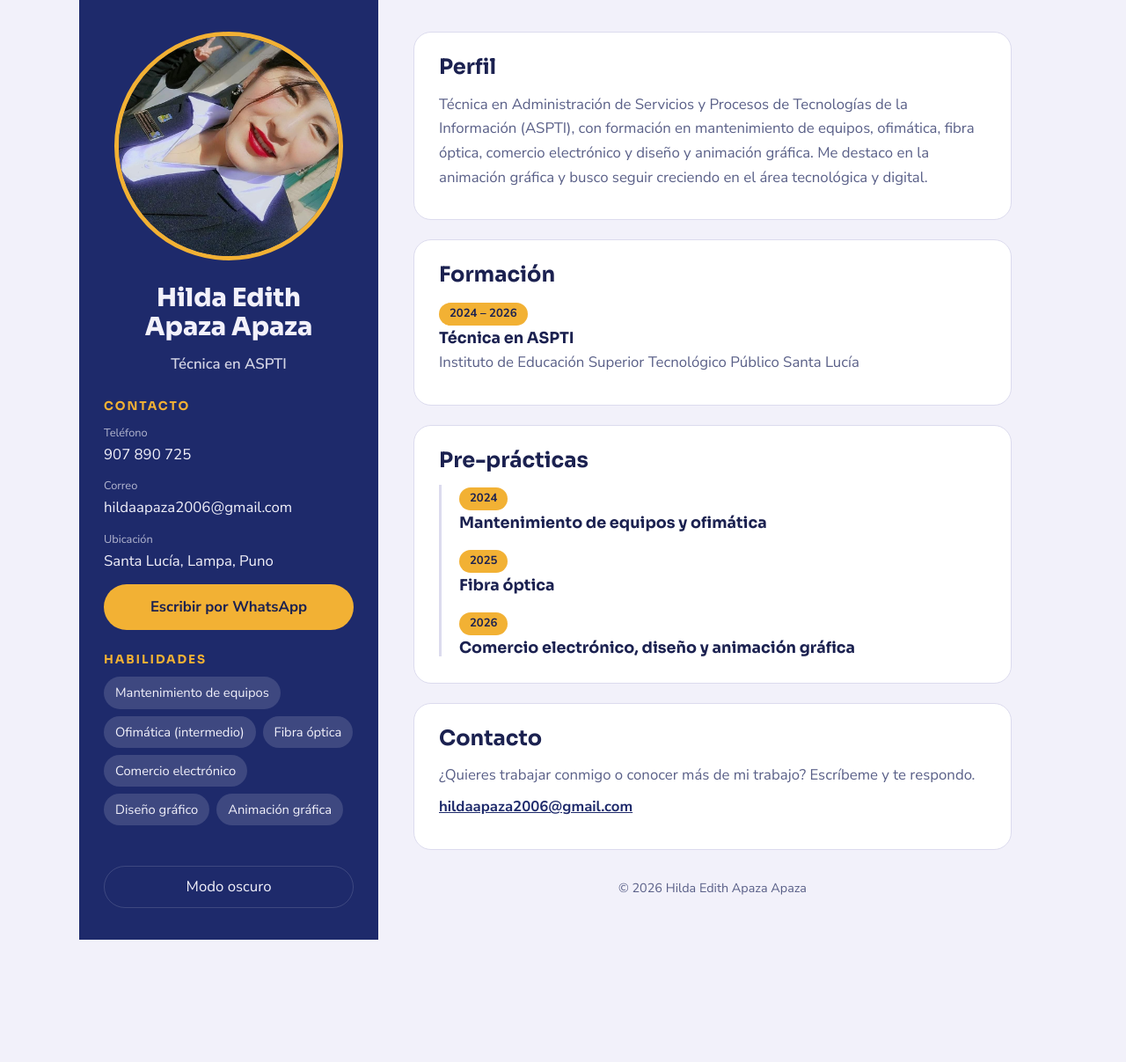
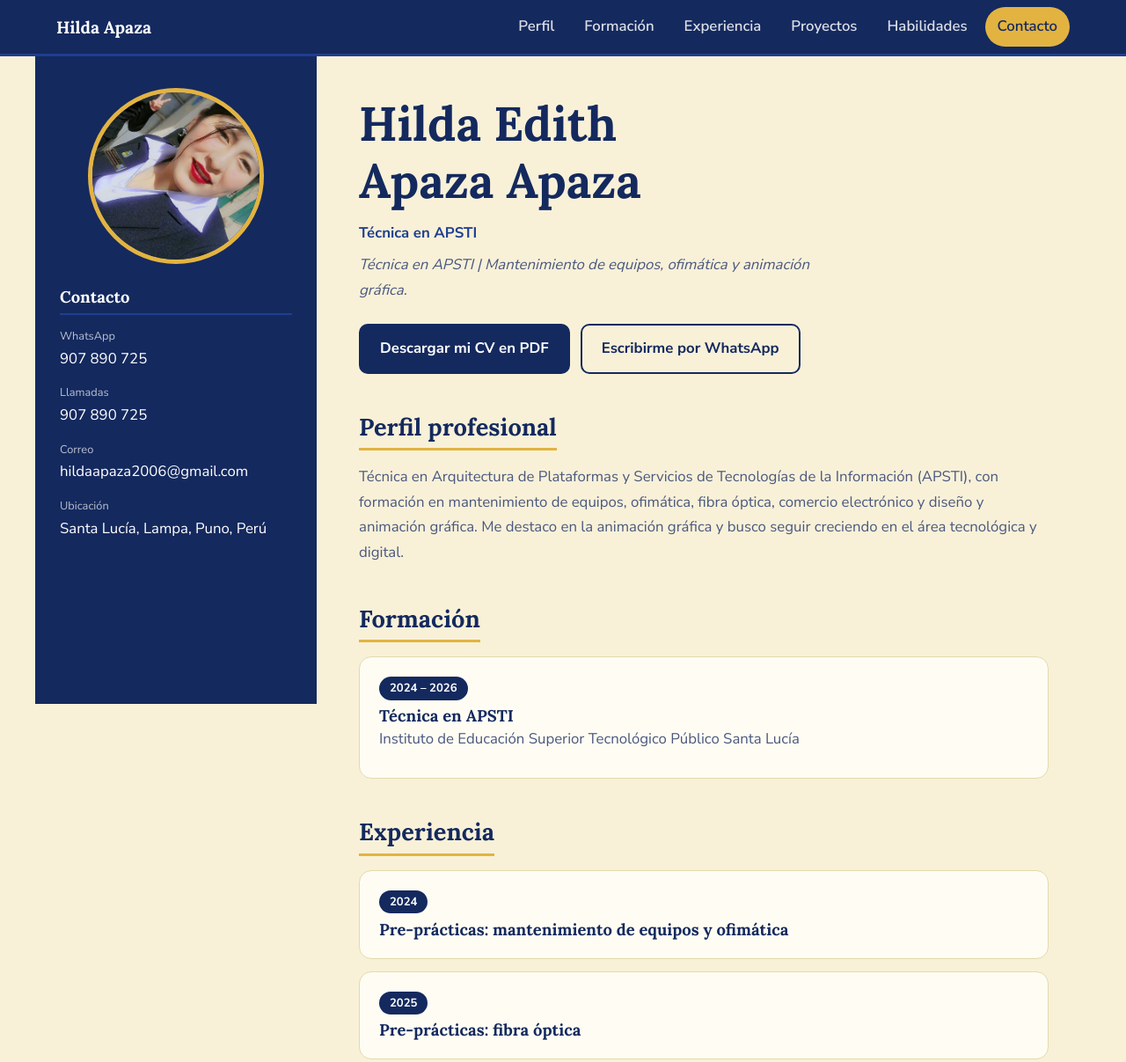
Before and after one commit to hildaapaza2006-alt/Edith, a plain HTML site: page index.html in a window 1280 px wide. Shown: the top 1207 px of the page at 88% size. Before the commit the page ends 1068 px from the top, so only its background shows below. Drawn offline with Linux system fonts and the light colour scheme.

Commit message:
Add files via upload

```diff
--- a/index.html
+++ b/index.html
@@ -4,31 +4,159 @@
 <meta charset="utf-8">
 <meta name="viewport" content="width=device-width, initial-scale=1">
 <title>Hilda Edith Apaza Apaza – CV</title>
-<meta name="description" content="Currículum de Hilda Edith Apaza Apaza, técnica en ASPTI: mantenimiento de equipos, fibra óptica, comercio electrónico y animación gráfica.">
+<meta name="description" content="Currículum de Hilda Edith Apaza Apaza, técnica en APSTI: mantenimiento de equipos, fibra óptica, comercio electrónico y animación gráfica.">
 <link rel="preconnect" href="https://fonts.googleapis.com">
 <link rel="preconnect" href="https://fonts.gstatic.com" crossorigin>
-<link href="https://fonts.googleapis.com/css2?family=Sora:wght@500;700;800&family=Nunito+Sans:wght@400;600;700&display=swap" rel="stylesheet">
-<link rel="stylesheet" href="style.css">
+<link href="https://fonts.googleapis.com/css2?family=Lora:wght@500;700&family=Nunito+Sans:wght@400;600;700&display=swap" rel="stylesheet">
+<style>
+/* ===== Colores: cambia aquí para personalizar toda la página ===== */
+:root{
+  --navy:#14295E;
+  --navy2:#1F3F8F;
+  --cream:#F8F1D8;
+  --card:#FFFDF3;
+  --ink:#14295E;
+  --muted:#4B587F;
+  --line:#E3D9AE;
+  --gold:#E3B341;
+  --nav-h:64px;
+}
+*,*::before,*::after{box-sizing:border-box}
+html{scroll-behavior:smooth;scroll-padding-top:calc(var(--nav-h) + 16px)}
+body{margin:0;background:var(--cream);color:var(--ink);font:400 1.05rem/1.7 "Nunito Sans",system-ui,sans-serif}
+h1,h2,h3{font-family:Lora,Georgia,serif;margin:0;line-height:1.2}
+a{color:inherit}
+:focus-visible{outline:3px solid var(--gold);outline-offset:3px}
+
+/* ===== Menú superior ===== */
+.nav{position:sticky;top:0;z-index:10;height:var(--nav-h);background:var(--navy);color:#fff;border-bottom:3px solid var(--navy2)}
+.nav .in{max-width:1200px;height:100%;margin:0 auto;padding:0 24px;display:flex;align-items:center;justify-content:space-between;gap:20px}
+.marca{font:700 1.2rem Lora,serif;text-decoration:none;white-space:nowrap}
+.nav ul{list-style:none;margin:0;padding:0;display:flex;gap:6px;overflow-x:auto}
+.nav li a{display:block;text-decoration:none;padding:8px 14px;border-radius:999px;font-weight:600;white-space:nowrap;opacity:.85}
+.nav li a:hover{opacity:1;background:rgba(255,255,255,.1)}
+.nav li a.activo{opacity:1;background:var(--gold);color:var(--navy)}
+
+/* ===== Estructura ===== */
+.page{max-width:1200px;margin:0 auto;display:grid;grid-template-columns:320px 1fr}
+.side{
+  background:var(--navy);color:#fff;padding:36px 28px;
+  position:sticky;top:var(--nav-h);height:calc(100vh - var(--nav-h));overflow-y:auto;
+}
+.avatar{position:relative;display:grid;place-items:center;width:200px;height:200px;margin:0 auto 26px;border-radius:50%;overflow:hidden;border:5px solid var(--gold);background:var(--navy2);font:700 3.6rem Lora,serif;color:var(--gold)}
+.avatar img{position:absolute;inset:0;width:100%;height:100%;object-fit:cover}
+.side h2{font-size:1.15rem;padding-bottom:8px;margin-bottom:14px;border-bottom:2px solid var(--navy2)}
+.side dl{margin:0;display:grid;gap:14px}
+.side dt{font-size:.8rem;opacity:.7}
+.side dd{margin:0;overflow-wrap:anywhere}
+.side a{text-decoration:none}
+.side a:hover{text-decoration:underline}
+
+.main{padding:44px 48px 20px}
+
+/* ===== Portada ===== */
+.hero h1{font-size:clamp(2.2rem,5vw,3.4rem);color:var(--navy)}
+.rol{margin:12px 0 0;font-weight:700;color:var(--navy2)}
+.lema{margin:8px 0 0;font-style:italic;color:var(--muted);max-width:52ch}
+.botones{display:flex;flex-wrap:wrap;gap:12px;margin-top:24px}
+.btn{display:inline-block;text-decoration:none;font-weight:700;padding:12px 22px;border-radius:10px;border:2px solid var(--navy)}
+.btn.lleno{background:var(--navy);color:#fff}
+.btn.vacio{background:transparent;color:var(--navy)}
+.btn:hover{background:var(--navy2);border-color:var(--navy2);color:#fff}
+
+/* ===== Secciones ===== */
+section.bloque{margin-top:44px}
+.bloque h2{font-size:1.7rem;margin-bottom:16px;padding-bottom:8px;border-bottom:3px solid var(--gold);display:inline-block}
+.bloque p{margin:0 0 10px;color:var(--muted)}
+.tarjeta{background:var(--card);border:1px solid var(--line);border-radius:14px;padding:20px 22px;margin-bottom:14px}
+.tarjeta h3{font-size:1.15rem;margin:6px 0 2px}
+.fecha{display:inline-block;background:var(--navy);color:#fff;font-weight:700;font-size:.82rem;padding:2px 12px;border-radius:999px}
+.chips{list-style:none;margin:0;padding:0;display:flex;flex-wrap:wrap;gap:10px}
+.chips li{background:var(--navy);color:#fff;padding:8px 18px;border-radius:999px;font-weight:600;font-size:.95rem}
+.chips li:nth-child(even){background:var(--navy2)}
+footer{text-align:center;color:var(--muted);font-size:.9rem;padding:40px 0 30px}
+
+/* ===== Celular ===== */
+@media (max-width:860px){
+  .page{grid-template-columns:1fr}
+  .side{position:static;height:auto}
+  .main{padding:30px 20px 10px}
+  .nav .in{padding:0 12px}
+  .marca{display:none}
+}
+@media (prefers-reduced-motion:reduce){html{scroll-behavior:auto}}
+@media print{.nav,.botones{display:none}.side{position:static;height:auto}}
+</style>
 </head>
 <body>
+
+<nav class="nav" aria-label="Menú principal"><div class="in">
+  <a class="marca" href="#perfil">Hilda Apaza</a>
+  <ul id="menu">
+    <li><a href="#perfil">Perfil</a></li>
+    <li><a href="#formacion">Formación</a></li>
+    <li><a href="#experiencia">Experiencia</a></li>
+    <li><a href="#proyectos">Proyectos</a></li>
+    <li><a href="#habilidades">Habilidades</a></li>
+    <li><a href="#contacto">Contacto</a></li>
+  </ul>
+</div></nav>
+
 <div class="page">
 
   <aside class="side">
-    <img class="foto" src="foto.jpg" alt="Foto de Hilda Edith Apaza Apaza">
-    <h1>Hilda Edith<br>Apaza Apaza</h1>
-    <p class="rol">Técnica en ASPTI</p>
+    <div class="avatar">HA<img src="foto.jpg" alt="Foto de Hilda Edith Apaza Apaza" onerror="this.remove()"></div>
+    <h2>Contacto</h2>
+    <dl>
+      <div><dt>WhatsApp</dt><dd><a href="https://wa.me/51907890725" target="_blank" rel="noopener">907 890 725</a></dd></div>
+      <div><dt>Llamadas</dt><dd><a href="tel:+51907890725">907 890 725</a></dd></div>
+      <div><dt>Correo</dt><dd><a href="mailto:hildaapaza2006@gmail.com">hildaapaza2006@gmail.com</a></dd></div>
+      <div><dt>Ubicación</dt><dd>Santa Lucía, Lampa, Puno, Perú</dd></div>
+    </dl>
+  </aside>
 
-    <section>
-      <h2>Contacto</h2>
-      <ul class="contacto">
-        <li><span>Teléfono</span><a href="tel:+51907890725">907 890 725</a></li>
-        <li><span>Correo</span><a href="mailto:hildaapaza2006@gmail.com">hildaapaza2006@gmail.com</a></li>
-        <li><span>Ubicación</span>Santa Lucía, Lampa, Puno</li>
-      </ul>
-      <a class="btn" href="https://wa.me/51907890725" target="_blank" rel="noopener">Escribir por WhatsApp</a>
+  <main class="main">
+
+    <header class="hero" id="perfil">
+      <h1>Hilda Edith<br>Apaza Apaza</h1>
+      <p class="rol">Técnica en APSTI</p>
+      <p class="lema">Técnica en APSTI | Mantenimiento de equipos, ofimática y animación gráfica.</p>
+      <div class="botones">
+        <a class="btn lleno" href="cv-hilda.pdf" download>Descargar mi CV en PDF</a>
+        <a class="btn vacio" href="https://wa.me/51907890725" target="_blank" rel="noopener">Escribirme por WhatsApp</a>
+      </div>
+
+      <section class="bloque">
+        <h2>Perfil profesional</h2>
+        <p>Técnica en Arquitectura de Plataformas y Servicios de Tecnologías de la Información (APSTI), con formación en mantenimiento de equipos, ofimática, fibra óptica, comercio electrónico y diseño y animación gráfica. Me destaco en la animación gráfica y busco seguir creciendo en el área tecnológica y digital.</p>
+      </section>
+    </header>
+
+    <section class="bloque" id="formacion">
+      <h2>Formación</h2>
+      <div class="tarjeta">
+        <span class="fecha">2024 – 2026</span>
+        <h3>Técnica en APSTI</h3>
+        <p>Instituto de Educación Superior Tecnológico Público Santa Lucía</p>
+      </div>
     </section>
 
-    <section>
+    <section class="bloque" id="experiencia">
+      <h2>Experiencia</h2>
+      <div class="tarjeta"><span class="fecha">2024</span><h3>Pre-prácticas: mantenimiento de equipos y ofimática</h3></div>
+      <div class="tarjeta"><span class="fecha">2025</span><h3>Pre-prácticas: fibra óptica</h3></div>
+      <div class="tarjeta"><span class="fecha">2026</span><h3>Pre-prácticas: comercio electrónico, diseño y animación gráfica</h3></div>
+    </section>
+
+    <section class="bloque" id="proyectos">
+      <h2>Proyectos</h2>
+      <div class="tarjeta">
+        <h3>Próximamente</h3>
+        <p>Aquí mostraré mis trabajos de diseño y animación gráfica.</p>
+      </div>
+    </section>
+
+    <section class="bloque" id="habilidades">
       <h2>Habilidades</h2>
       <ul class="chips">
         <li>Mantenimiento de equipos</li>
@@ -40,52 +168,34 @@
       </ul>
     </section>
 
-    <button class="tema" id="tema" type="button" aria-label="Cambiar entre modo claro y oscuro">Modo oscuro</button>
-  </aside>
-
-  <main class="main">
-    <section class="bloque reveal">
-      <h2>Perfil</h2>
-      <p>Técnica en Administración de Servicios y Procesos de Tecnologías de la Información (ASPTI), con formación en mantenimiento de equipos, ofimática, fibra óptica, comercio electrónico y diseño y animación gráfica. Me destaco en la animación gráfica y busco seguir creciendo en el área tecnológica y digital.</p>
-    </section>
-
-    <section class="bloque reveal">
-      <h2>Formación</h2>
-      <article class="item">
-        <span class="fecha">2024 – 2026</span>
-        <h3>Técnica en ASPTI</h3>
-        <p>Instituto de Educación Superior Tecnológico Público Santa Lucía</p>
-      </article>
-    </section>
-
-    <section class="bloque reveal">
-      <h2>Pre-prácticas</h2>
-      <div class="linea">
-        <article class="item">
-          <span class="fecha">2024</span>
-          <h3>Mantenimiento de equipos y ofimática</h3>
-        </article>
-        <article class="item">
-          <span class="fecha">2025</span>
-          <h3>Fibra óptica</h3>
-        </article>
-        <article class="item">
-          <span class="fecha">2026</span>
-          <h3>Comercio electrónico, diseño y animación gráfica</h3>
-        </article>
+    <section class="bloque" id="contacto">
+      <h2>Contacto</h2>
+      <p>¿Quieres trabajar conmigo? Escríbeme y te respondo.</p>
+      <div class="botones">
+        <a class="btn lleno" href="https://wa.me/51907890725" target="_blank" rel="noopener">WhatsApp</a>
+        <a class="btn vacio" href="mailto:hildaapaza2006@gmail.com">Enviar correo</a>
       </div>
-    </section>
-
-    <section class="bloque reveal">
-      <h2>Contacto</h2>
-      <p>¿Quieres trabajar conmigo o conocer más de mi trabajo? Escríbeme y te respondo.</p>
-      <p><a class="enlace" href="mailto:hildaapaza2006@gmail.com">hildaapaza2006@gmail.com</a></p>
     </section>
 
     <footer>© <span id="anio"></span> Hilda Edith Apaza Apaza</footer>
   </main>
+</div>
 
-</div>
-<script src="script.js"></script>
+<script>
+document.getElementById("anio").textContent = new Date().getFullYear();
+
+// Resalta en el menú la sección que estás viendo
+var enlaces = document.querySelectorAll("#menu a");
+var secciones = ["perfil","formacion","experiencia","proyectos","habilidades","contacto"]
+  .map(function(id){ return document.getElementById(id); });
+function marcar(){
+  var y = window.scrollY + 120, actual = secciones[0].id;
+  secciones.forEach(function(s){ if (s.offsetTop <= y) actual = s.id; });
+  if (window.innerHeight + window.scrollY >= document.body.scrollHeight - 4) actual = "contacto";
+  enlaces.forEach(function(a){ a.classList.toggle("activo", a.getAttribute("href") === "#" + actual); });
+}
+window.addEventListener("scroll", marcar, {passive:true});
+marcar();
+</script>
 </body>
 </html>
```
